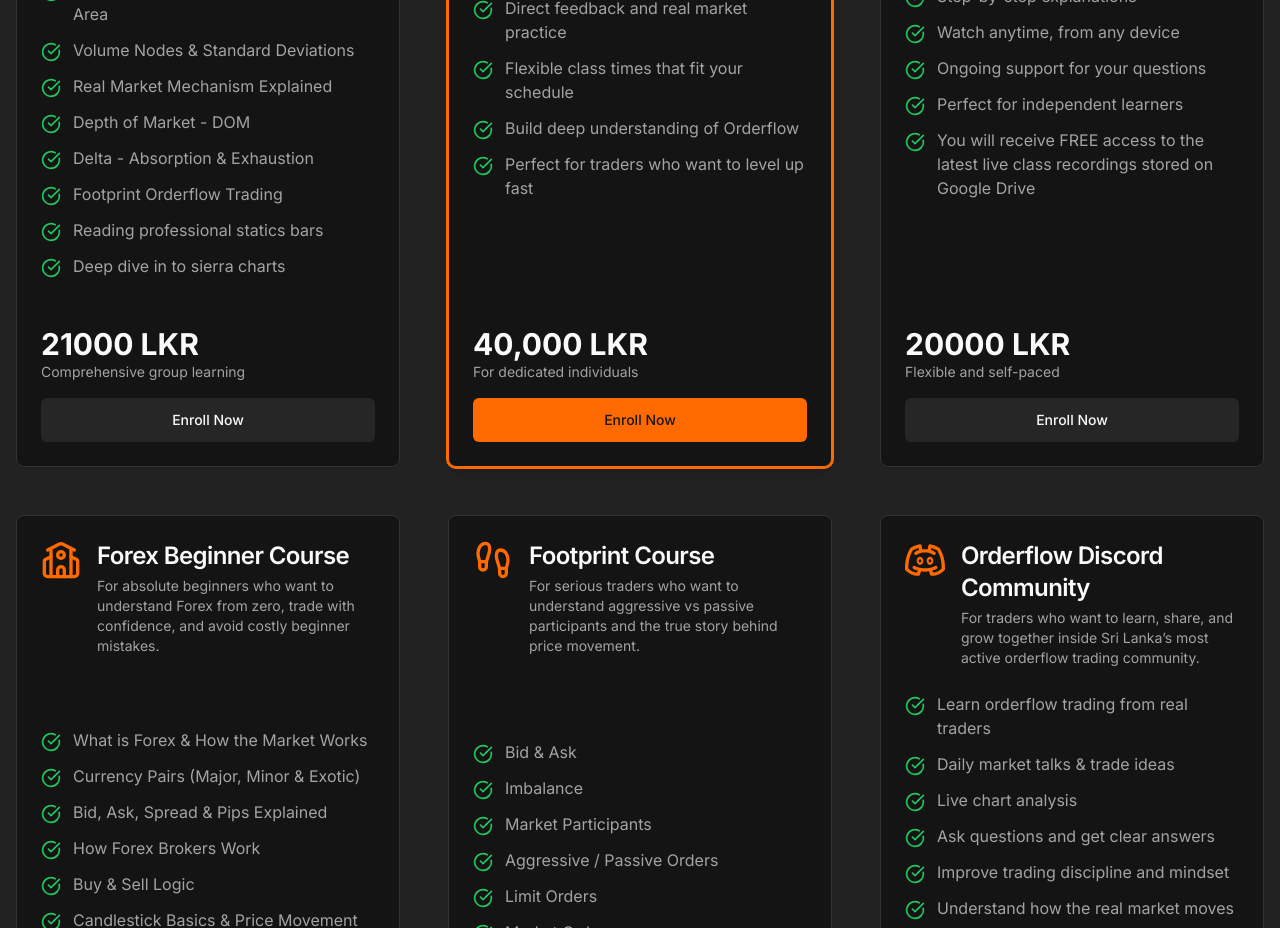
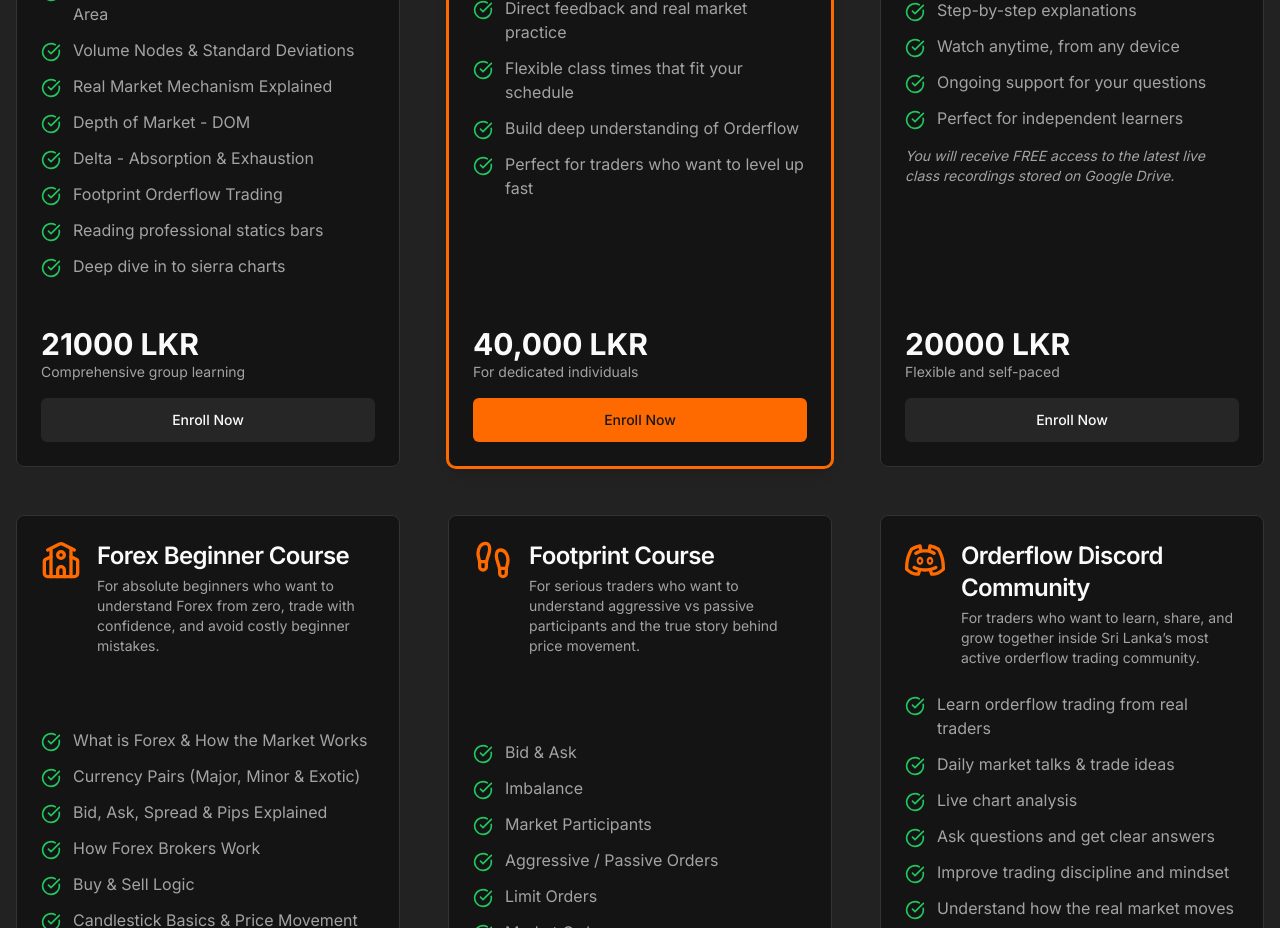
Before and after one commit to samithw/darktweb, a Next.js app: page / in a window 1280 px wide. Shown: the part 1440-2368 px from the top of the page. Built offline with nearby package versions, Linux system fonts and the light colour scheme.

Commit message:
no, add that as a paragraph just above the pice - it shouldn't be a part

```diff
--- a/src/components/page/mentorships-section.tsx
+++ b/src/components/page/mentorships-section.tsx
@@ -41,6 +41,11 @@ export default function MentorshipsSection() {
                                     </li>
                                 ))}
                             </ul>
+                            {mentorship.title === 'Self-Study Orderflow Mentorship' && (
+                                <p className="mt-4 text-sm text-muted-foreground italic">
+                                    You will receive FREE access to the latest live class recordings stored on Google Drive.
+                                </p>
+                            )}
                         </CardContent>
                         <CardFooter className="flex flex-col items-start gap-4 pt-6">
                             <div className='w-full'>
--- a/src/lib/data.tsx
+++ b/src/lib/data.tsx
@@ -117,7 +117,6 @@ export const mentorships = [
       'Watch anytime, from any device',
       'Ongoing support for your questions',
       'Perfect for independent learners',
-      'You will receive FREE access to the latest live class recordings stored on Google Drive',
     ],
     highlight: false,
   },
```
